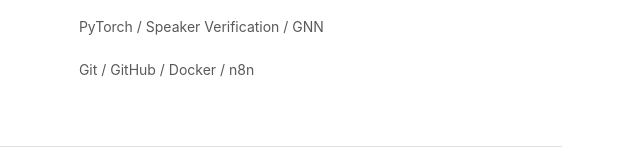
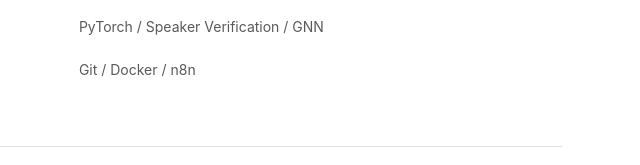
Before and after one commit to tjdxo/portfolio, a plain HTML site: page index.html in a window 1280 px wide. Shown: the part 635-800 px from the top of the page, 638-1278 px from the left. Drawn offline with Linux system fonts and the light colour scheme.

```diff
--- a/index.html
+++ b/index.html
@@ -41,7 +41,7 @@
         <div><dt>Programming</dt><dd>Python / C / JavaScript / Verilog</dd></div>
         <div><dt>Web</dt><dd>HTML / CSS / JavaScript</dd></div>
         <div><dt>AI / Data</dt><dd>PyTorch / Speaker Verification / GNN</dd></div>
-        <div><dt>Tools</dt><dd>Git / GitHub / Docker / n8n</dd></div>
+        <div><dt>Tools</dt><dd>Git / Docker / n8n</dd></div>
       </dl>
     </section>
 
```
